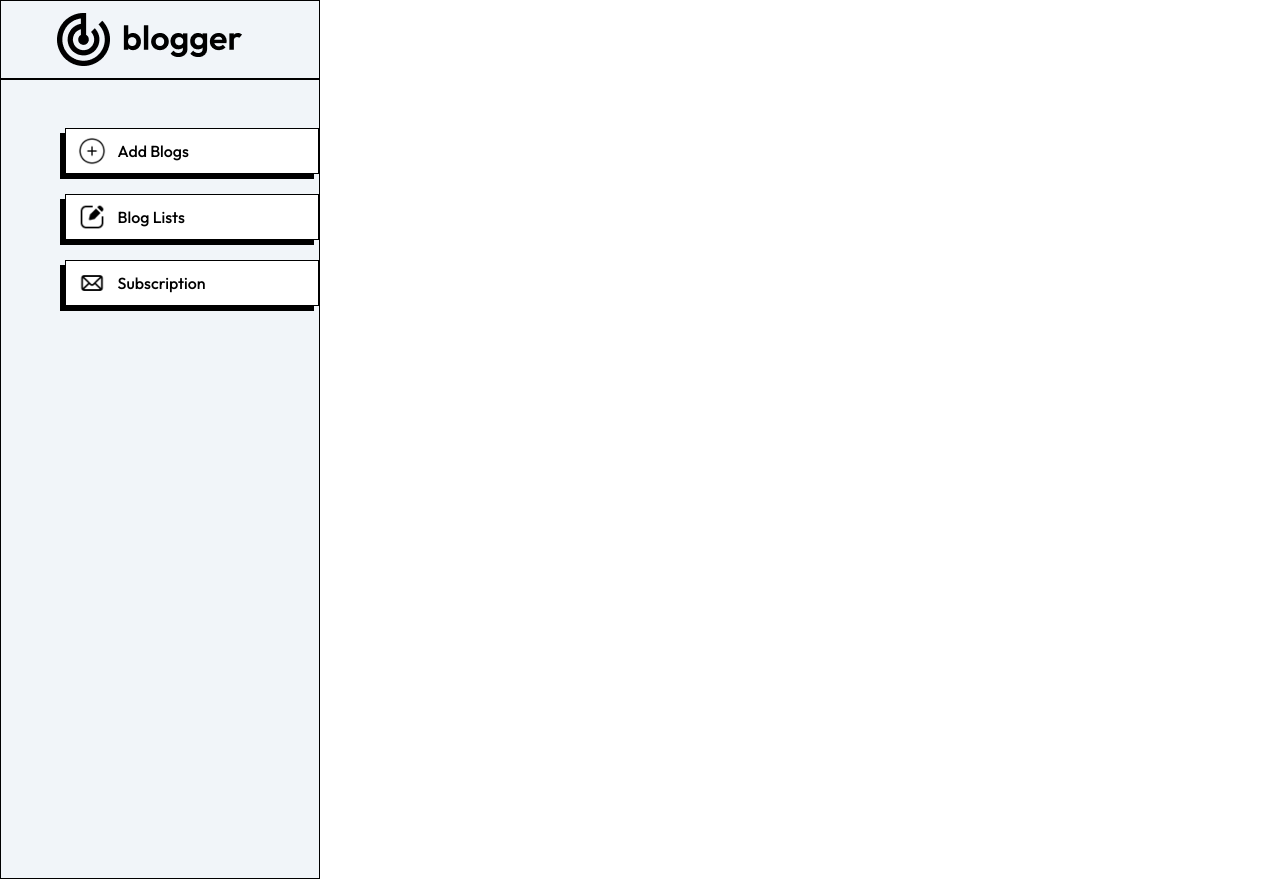
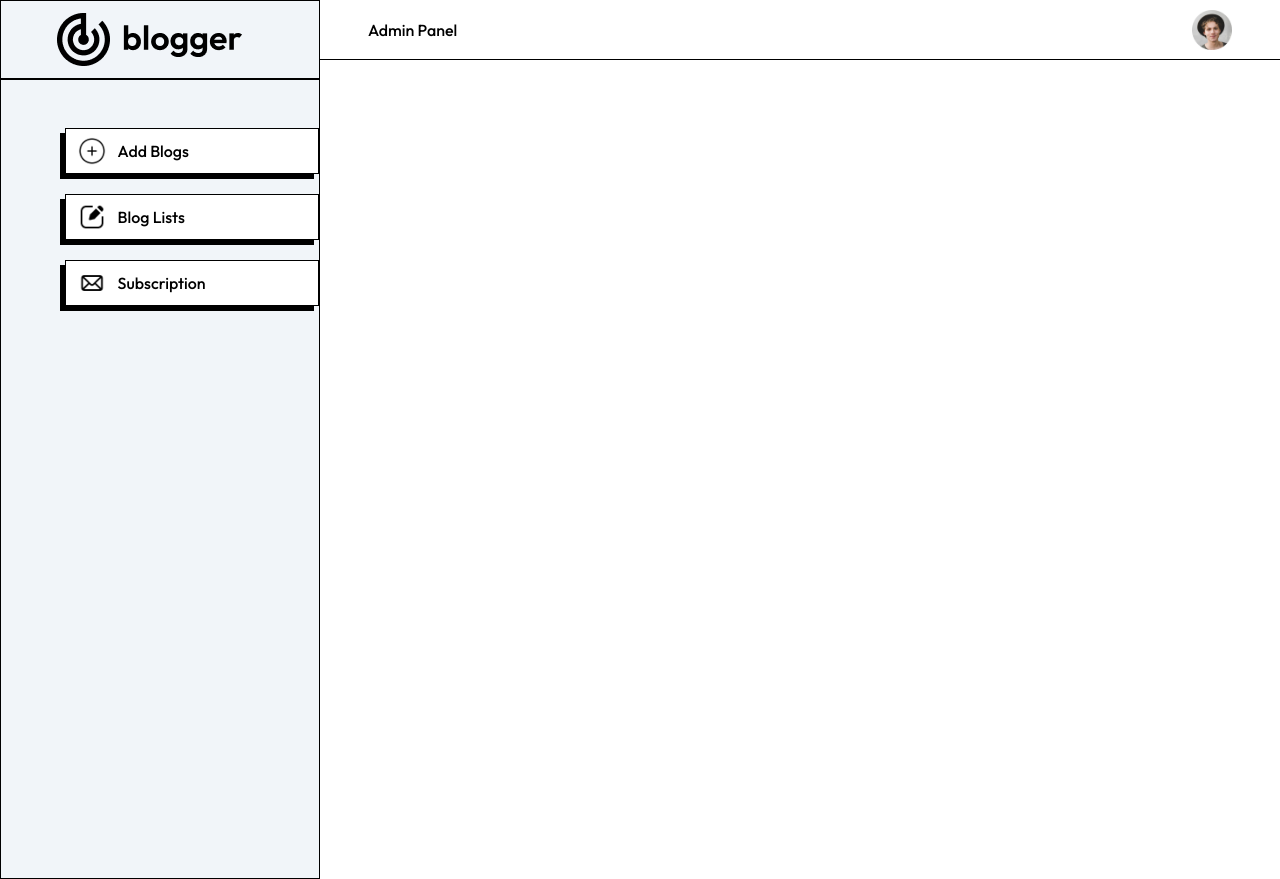
Before and after one commit to abd041/Blog-App, a Next.js app: page /admin/addProduct in a window 1280 px wide. Built offline with nearby package versions, Linux system fonts and the light colour scheme.

Commit message:
admin panel created

```diff
--- a/src/app/admin/addProduct/page.jsx
+++ b/src/app/admin/addProduct/page.jsx
@@ -1,3 +1,4 @@
+'use client'
 import React from 'react'
 
 const page = () => {
--- a/src/app/admin/bloglist/page.jsx
+++ b/src/app/admin/bloglist/page.jsx
@@ -1,3 +1,4 @@
+'use client'
 import React from 'react'
 
 const page = () => {
--- a/src/app/admin/layout.jsx
+++ b/src/app/admin/layout.jsx
@@ -1,12 +1,21 @@
+import { assets } from "../../../assets/assets";
 import Sidebar from "../../../components/adminComponents/Sidebar";
+import Image from "next/image";
 
 export default function Layout({ children }) {
     return (
         <>
         <div className="flex ">
             <Sidebar/>
+            <div className="flex flex-col w-full">
+                <div className="flex items-center justify-between w-full py-3 max-h-[60px] px-12 border-b border-black">
+                  <h3 className="font-medium">Admin Panel</h3>
+                    <Image src={assets.profile_icon} width={40} />
+                </div>
+                   {children}
+            </div>
         </div>
-            {children}
+
         </>
     )
 }
--- a/src/app/admin/subscription/page.jsx
+++ b/src/app/admin/subscription/page.jsx
@@ -1,3 +1,4 @@
+'use client'
 import React from 'react'
 
 const page = () => {
```
